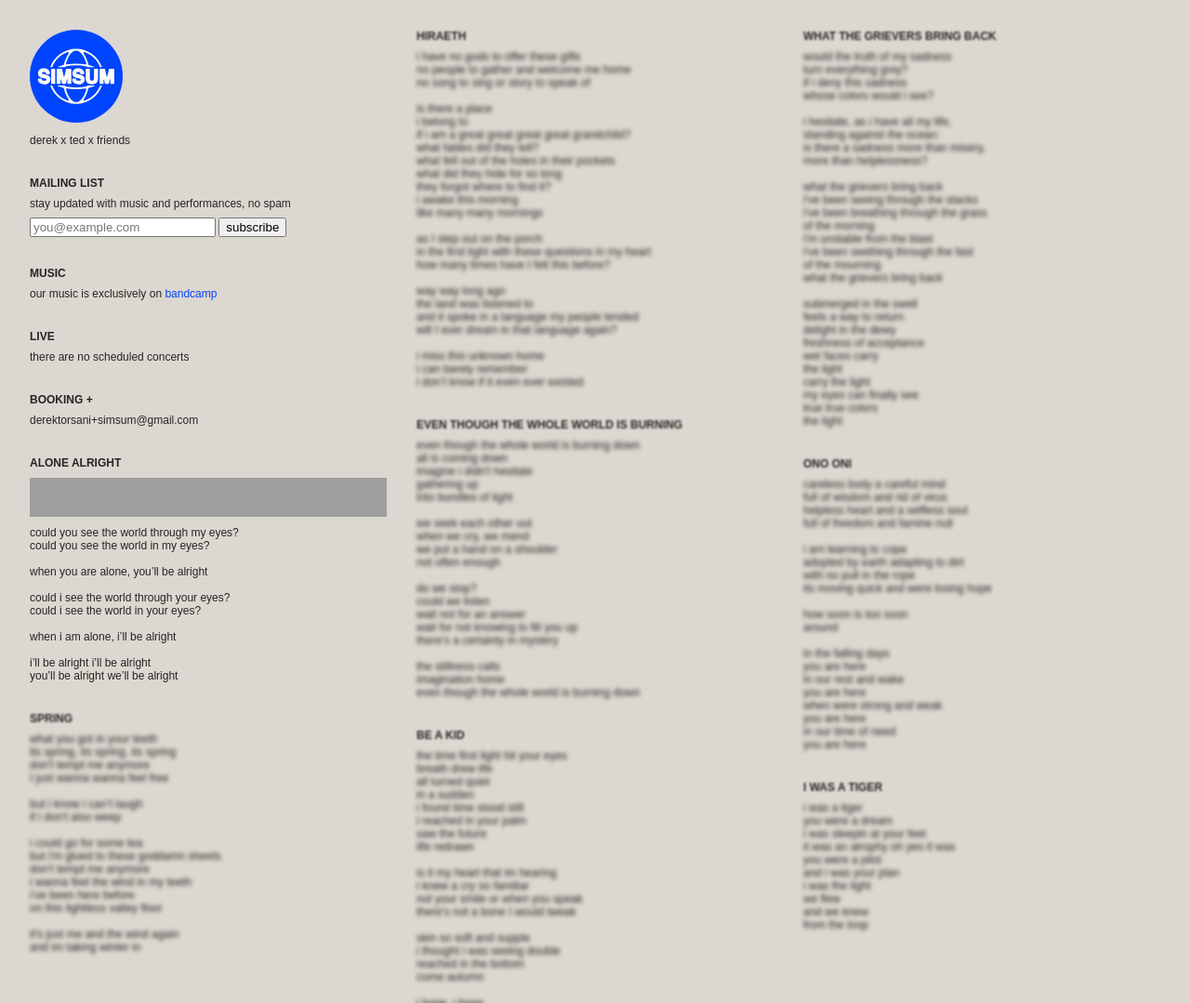
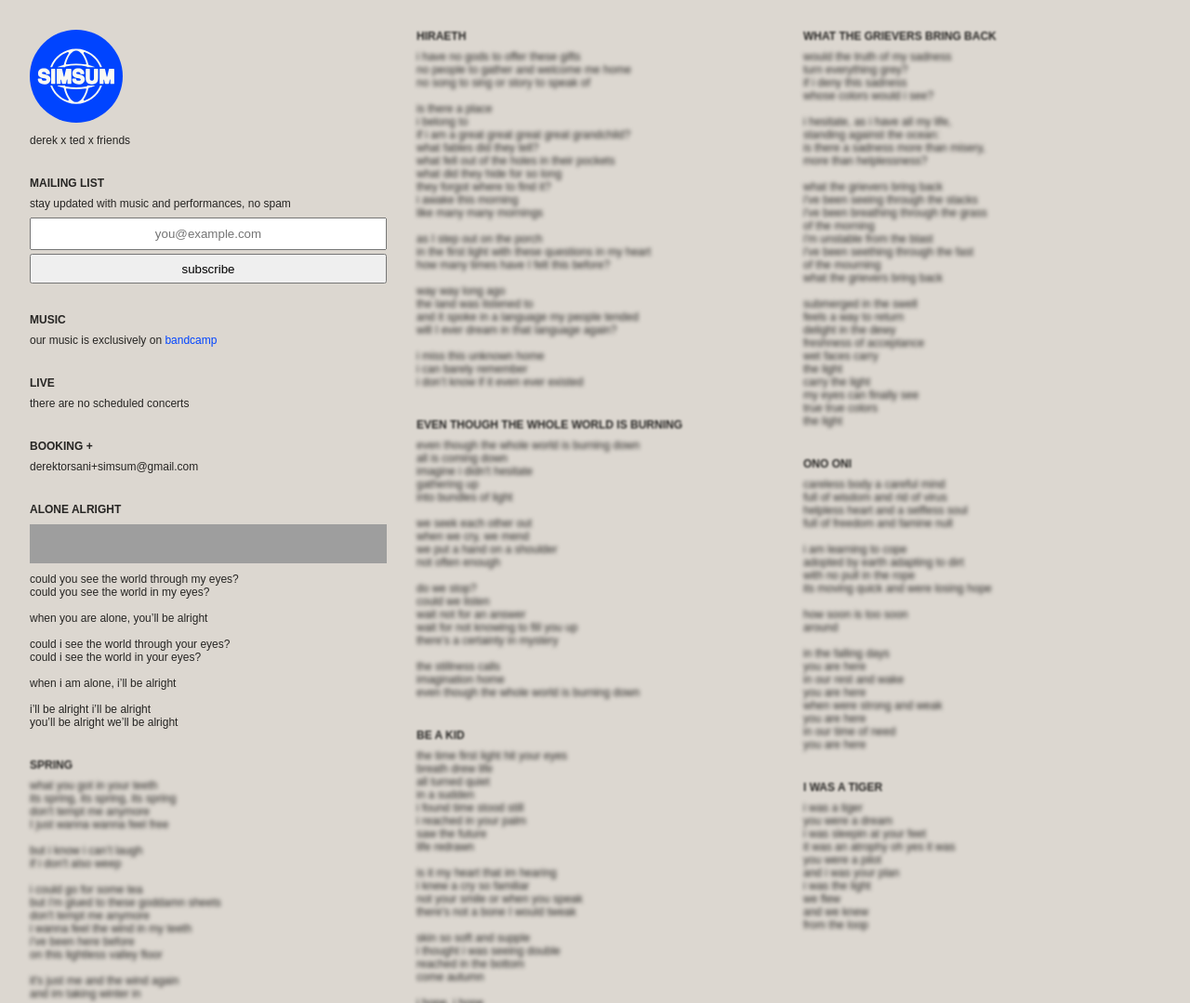
Before and after one commit to dmtors/simsumworld.com, a plain HTML site: page index.html in a window 1280 px wide. Shown: the top 1079 px of the page at 93% size. Drawn offline with Linux system fonts and the light colour scheme; grey boxes are pictures that could not be loaded.

Commit message:
input fix

```diff
--- a/index.html
+++ b/index.html
@@ -81,9 +81,9 @@
             <b>mailing list</b>
             stay updated with music and performances, no spam
             <form id="signup" class="signup">
-                <input style="width: 50%; margin-top: 0.5rem;" type="email" name="email" placeholder="you@example.com" required>
+                <input style="width: 100%; margin: 0.5rem 0 0.25rem; height: 35px; text-align: center; padding: 0; box-sizing: border-box;" type="email" name="email" placeholder="you@example.com" required>
                 <input type="text" name="website" style="display:none" tabindex="-1" autocomplete="off">
-                <button type="submit" aria-label="submit subscription to simsum's mailing list" title="submit">subscribe</button>
+                <button style="width: 100%; height: 32px;" type="submit" aria-label="submit subscription to simsum's mailing list" title="submit">subscribe</button>
                 <p id="msg" role="status"></p>
             </form>
         </article>
```
